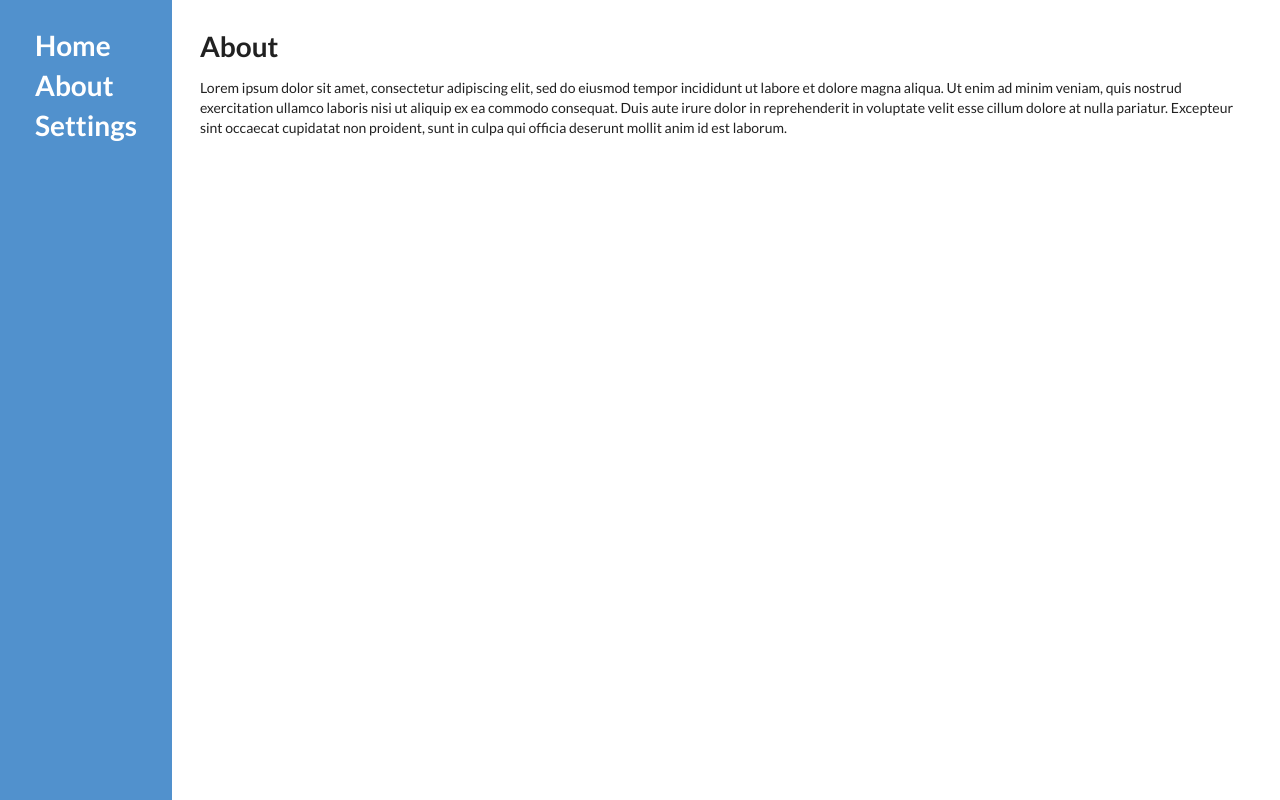
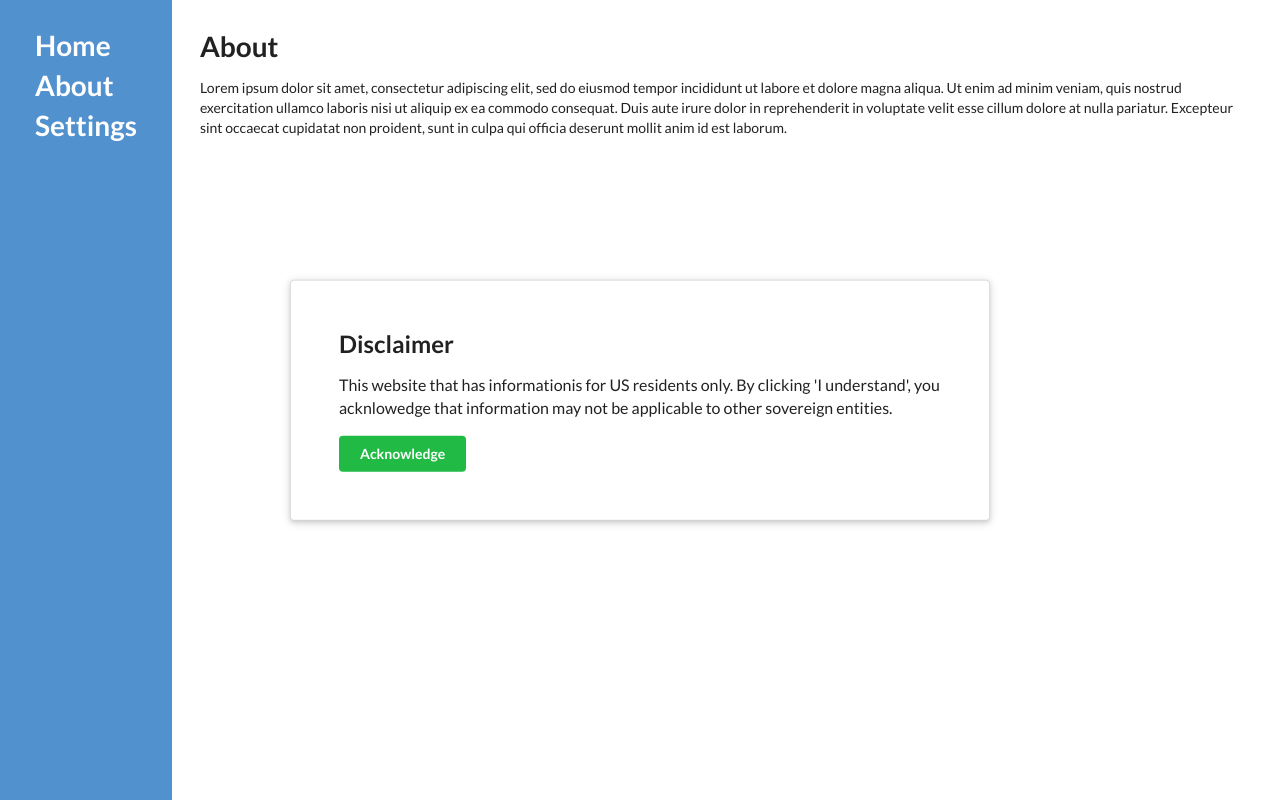
Before and after one commit to JackG102/react_router_portal_modal, a React (Create React App) app: page /about in a window 1280 px wide. Built offline with nearby package versions, Linux system fonts and the light colour scheme.

Commit message:
Made modal appear on all pages

```diff
--- a/src/App.js
+++ b/src/App.js
@@ -7,6 +7,7 @@ import {
 } from 'react-router-dom';
 import Header from './components/Header';
 import Homepage from './components/Homepage';
+import Modal from './components/Modal';
 import About from './components/About';
 import Settings from './components/Settings';
 
@@ -25,6 +26,7 @@ const App = () => {
         <Route path="/about" element={<About />} />
         <Route path="/settings" element={<Settings />} />
       </Routes>
+      <Modal modalVisible={modalVisible} setModalVisible={setModalVisible} />
       </div>
     </div>
   );
--- a/src/components/Homepage.js
+++ b/src/components/Homepage.js
@@ -1,5 +1,4 @@
 import React from 'react';
-import Modal from './Modal';
 
 const Homepage = ({ modalVisible, setModalVisible }) => {
   console.log('hello');
@@ -15,7 +14,6 @@ const Homepage = ({ modalVisible, setModalVisible }) => {
         />
         <label>Toggle Modal</label>
       </div>
-      <Modal modalVisible={modalVisible} setModalVisible={setModalVisible} />
     </div>
   );
 }
```
